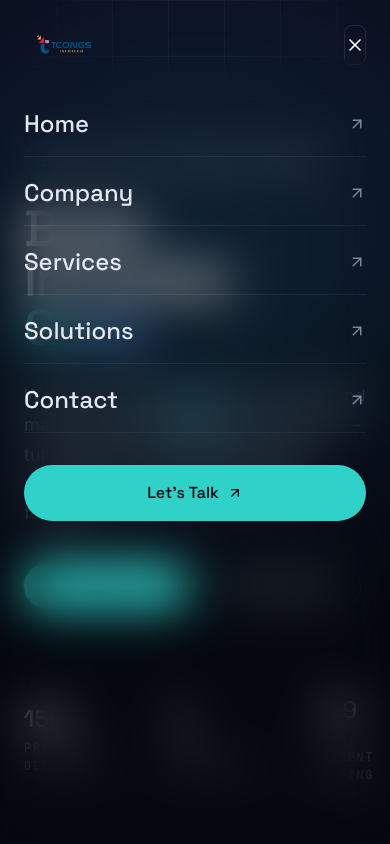
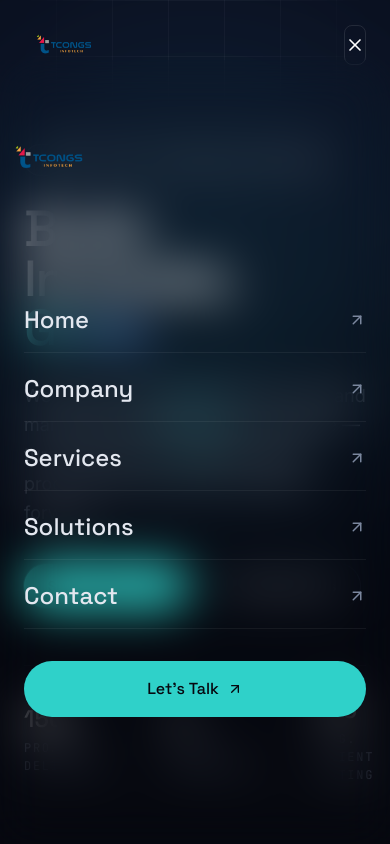
Before and after one commit to MahipJangra/tcongs, a React (Vite) app: page / in a window 390 px wide. Both pictures are taken after a click on the button "Open menu". Shown: the top 844 px of the page. Built offline with nearby package versions, Linux system fonts and the light colour scheme.

Commit message:
Update Navbar.jsx

```diff
--- a/src/components/Navbar.jsx
+++ b/src/components/Navbar.jsx
@@ -76,6 +76,9 @@ export default function Navbar() {
           open ? "opacity-100 translate-y-0 pointer-events-auto" : "opacity-0 -translate-y-3 pointer-events-none"
         }`}
       >
+<div className="h-[25%] w-[25%] rounded-lg flex items-center justify-center">
+            <img src="/public/logo.png" alt="" />
+          </div>
         <ul className="container-x flex flex-col gap-1 pt-8">
           {navLinks.map((link, i) => (
             <li
```
